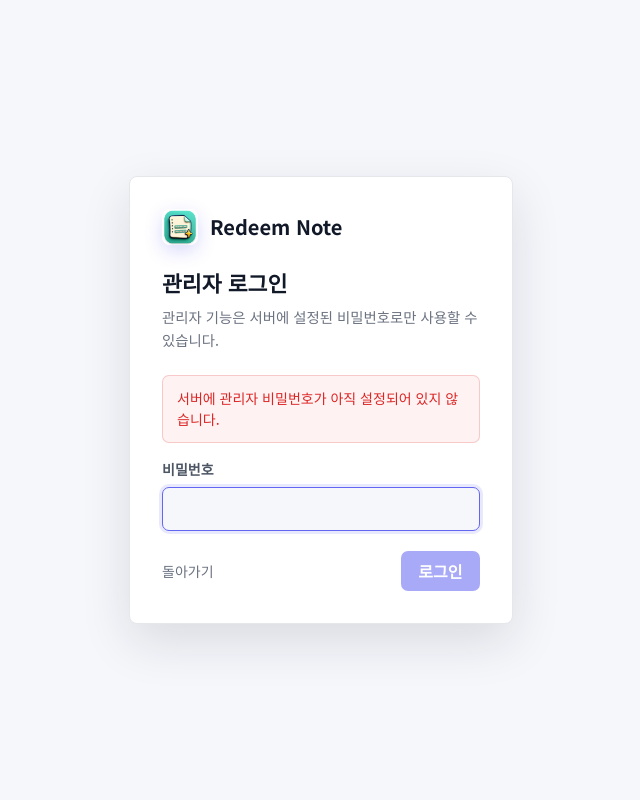
After one commit to sdsr/redeem_crawler, a Flask app: page /admin/login in a window 1280 px wide. The commit adds this page. Shown: the whole page, without its empty margins (319-959 px from the left). Run offline with Flask 3, Linux system fonts and the light colour scheme.

Commit message:
Secure admin login and refresh Redeem Note branding

```diff
--- /dev/null
+++ b/templates/admin_login.html
@@ -0,0 +1,212 @@
+<!DOCTYPE html>
+<html lang="ko">
+<head>
+    <meta charset="UTF-8">
+    <meta name="viewport" content="width=device-width, initial-scale=1.0">
+    <title>관리자 로그인 - Redeem Note</title>
+    <link rel="icon" type="image/png" href="{{ url_for('static', filename='icons/redeem-note.png') }}">
+    <link rel="preconnect" href="https://fonts.googleapis.com">
+    <link rel="preconnect" href="https://fonts.gstatic.com" crossorigin>
+    <link href="https://fonts.googleapis.com/css2?family=Noto+Sans+KR:wght@400;500;600;700&display=swap" rel="stylesheet">
+    <style>
+        :root {
+            --bg-main: #f6f7fb;
+            --bg-panel: #ffffff;
+            --text-primary: #111827;
+            --text-secondary: #4b5563;
+            --text-muted: #6b7280;
+            --border: #e5e7eb;
+            --accent: #6366f1;
+            --accent-hover: #4f46e5;
+            --red: #dc2626;
+            --red-bg: #fef2f2;
+            --shadow: 0 18px 50px rgba(17, 24, 39, 0.12);
+        }
+
+        :root[data-theme="dark"] {
+            --bg-main: #0f172a;
+            --bg-panel: #111827;
+            --text-primary: #f8fafc;
+            --text-secondary: #cbd5e1;
+            --text-muted: #94a3b8;
+            --border: #263244;
+            --accent: #8b93ff;
+            --accent-hover: #a5b4fc;
+            --red: #fca5a5;
+            --red-bg: rgba(248, 113, 113, 0.14);
+            --shadow: 0 22px 60px rgba(0, 0, 0, 0.36);
+        }
+
+        * {
+            box-sizing: border-box;
+            margin: 0;
+            padding: 0;
+        }
+
+        body {
+            min-height: 100vh;
+            display: grid;
+            place-items: center;
+            padding: 1.5rem;
+            background: var(--bg-main);
+            color: var(--text-primary);
+            font-family: 'Noto Sans KR', -apple-system, BlinkMacSystemFont, sans-serif;
+        }
+
+        .login-panel {
+            width: min(100%, 24rem);
+            padding: 2rem;
+            background: var(--bg-panel);
+            border: 1px solid var(--border);
+            border-radius: 8px;
+            box-shadow: var(--shadow);
+        }
+
+        .brand {
+            display: flex;
+            align-items: center;
+            gap: 0.75rem;
+            margin-bottom: 1.5rem;
+            font-weight: 700;
+            font-size: 1.25rem;
+        }
+
+        .brand-mark {
+            width: 2.25rem;
+            height: 2.25rem;
+            border-radius: 8px;
+            overflow: hidden;
+            flex-shrink: 0;
+            box-shadow: 0 6px 18px rgba(99, 102, 241, 0.24);
+        }
+
+        .brand-mark img {
+            width: 100%;
+            height: 100%;
+            display: block;
+        }
+
+        h1 {
+            margin-bottom: 0.5rem;
+            font-size: 1.35rem;
+            line-height: 1.3;
+        }
+
+        .desc {
+            margin-bottom: 1.5rem;
+            color: var(--text-muted);
+            font-size: 0.9rem;
+            line-height: 1.6;
+        }
+
+        label {
+            display: block;
+            margin-bottom: 0.5rem;
+            color: var(--text-secondary);
+            font-size: 0.875rem;
+            font-weight: 600;
+        }
+
+        input {
+            width: 100%;
+            height: 2.75rem;
+            padding: 0 0.875rem;
+            background: var(--bg-main);
+            color: var(--text-primary);
+            border: 1px solid var(--border);
+            border-radius: 7px;
+            font: inherit;
+            outline: none;
+        }
+
+        input:focus {
+            border-color: var(--accent);
+            box-shadow: 0 0 0 3px rgba(99, 102, 241, 0.14);
+        }
+
+        .error {
+            margin-bottom: 1rem;
+            padding: 0.75rem 0.875rem;
+            background: var(--red-bg);
+            color: var(--red);
+            border: 1px solid rgba(220, 38, 38, 0.2);
+            border-radius: 7px;
+            font-size: 0.875rem;
+            line-height: 1.5;
+        }
+
+        .actions {
+            display: flex;
+            align-items: center;
+            justify-content: space-between;
+            gap: 1rem;
+            margin-top: 1.25rem;
+        }
+
+        a {
+            color: var(--text-muted);
+            font-size: 0.875rem;
+            text-decoration: none;
+        }
+
+        a:hover {
+            color: var(--accent);
+        }
+
+        button {
+            height: 2.5rem;
+            padding: 0 1.1rem;
+            background: var(--accent);
+            color: white;
+            border: 0;
+            border-radius: 7px;
+            font: inherit;
+            font-weight: 700;
+            cursor: pointer;
+        }
+
+        button:hover {
+            background: var(--accent-hover);
+        }
+
+        button:disabled {
+            cursor: not-allowed;
+            opacity: 0.55;
+        }
+    </style>
+</head>
+<body>
+    <main class="login-panel">
+        <div class="brand">
+            <div class="brand-mark">
+                <img src="{{ url_for('static', filename='icons/redeem-note.png') }}" alt="" aria-hidden="true">
+            </div>
+            <span>Redeem Note</span>
+        </div>
+
+        <h1>관리자 로그인</h1>
+        <p class="desc">관리자 기능은 서버에 설정된 비밀번호로만 사용할 수 있습니다.</p>
+
+        {% if error %}
+        <div class="error">{{ error }}</div>
+        {% elif not is_configured %}
+        <div class="error">서버에 관리자 비밀번호가 아직 설정되어 있지 않습니다.</div>
+        {% endif %}
+
+        <form method="post" action="{{ url_for('admin_login') }}">
+            <label for="password">비밀번호</label>
+            <input id="password" name="password" type="password" autocomplete="current-password" autofocus required>
+
+            <div class="actions">
+                <a href="{{ url_for('index') }}">돌아가기</a>
+                <button type="submit" {% if not is_configured %}disabled{% endif %}>로그인</button>
+            </div>
+        </form>
+    </main>
+
+    <script>
+        const theme = localStorage.getItem('redeem-theme') || 'light';
+        document.documentElement.dataset.theme = theme;
+    </script>
+</body>
+</html>
--- a/web_app.py
+++ b/web_app.py
@@ -4,10 +4,14 @@
 Flask 기반 웹 애플리케이션으로 저장된 리딤코드를 확인합니다.
 """
 
-from flask import Flask, render_template, jsonify, request, session
+from flask import Flask, render_template, jsonify, request, session, redirect, url_for
 from database import get_session, RedeemCode
 from sqlalchemy import func
 from datetime import datetime, date, timedelta
+from dotenv import load_dotenv
+from werkzeug.security import check_password_hash
+import hmac
+import os
 import threading
 import sys
 import secrets
@@ -23,12 +27,19 @@ def configure_output_encoding():
 
 
 configure_output_encoding()
+load_dotenv()
 
 app = Flask(__name__)
-app.secret_key = secrets.token_hex(16)  # 세션용 시크릿 키
+app.secret_key = os.environ.get('REDEEM_SCROLL_SECRET_KEY') or secrets.token_hex(32)
+app.config.update(
+    SESSION_COOKIE_HTTPONLY=True,
+    SESSION_COOKIE_SAMESITE='Lax',
+)
+if os.environ.get('REDEEM_SCROLL_COOKIE_SECURE') == '1':
+    app.config['SESSION_COOKIE_SECURE'] = True
 
-# 관리자 비밀번호 (원하는 값으로 변경하세요)
-ADMIN_PASSWORD = "admin1234"
+ADMIN_PASSWORD_ENV = 'REDEEM_SCROLL_ADMIN_PASSWORD'
+ADMIN_PASSWORD_HASH_ENV = 'REDEEM_SCROLL_ADMIN_PASSWORD_HASH'
 
 # 스크래핑 상태 관리
 scrape_state = {
@@ -79,6 +90,43 @@ def get_all_codes():
         return result
     finally:
         session.close()
+
+
+def hide_admin_only_code_fields(codes):
+    """Remove source/date metadata from public API responses."""
+    admin_only_fields = ('source_title', 'source_url', 'source_posted_at', 'created_at', 'sort_at')
+    public_codes = []
+    for code in codes:
+        public_code = code.copy()
+        for field in admin_only_fields:
+            public_code.pop(field, None)
+        public_codes.append(public_code)
+    return public_codes
+
+
+def is_admin():
+    """Return whether the current session has admin privileges."""
+    return session.get('is_admin') is True
+
+
+def is_admin_password_configured():
+    """Return whether an admin password or password hash is configured."""
+    return bool(os.environ.get(ADMIN_PASSWORD_HASH_ENV) or os.environ.get(ADMIN_PASSWORD_ENV))
+
+
+def verify_admin_password(password):
+    """Verify the submitted admin password without exposing it in URLs or logs."""
+    password = password or ''
+    password_hash = os.environ.get(ADMIN_PASSWORD_HASH_ENV)
+    if password_hash:
+        return check_password_hash(password_hash, password)
+
+    expected_password = os.environ.get(ADMIN_PASSWORD_ENV)
+    return bool(expected_password) and hmac.compare_digest(password, expected_password)
+
+
+def admin_required_response():
+    return jsonify({'success': False, 'message': '관리자 로그인이 필요합니다.'}), 403
 
 
 def get_today_count():
@@ -265,21 +313,43 @@ GAME_INFO = {
 }
 
 
-def check_admin():
-    """관리자 모드 확인"""
-    # URL 파라미터로 관리자 모드 활성화
-    if request.args.get('admin') == ADMIN_PASSWORD:
-        session['is_admin'] = True
-    # 로그아웃
-    if request.args.get('logout') == '1':
-        session.pop('is_admin', None)
-    return session.get('is_admin', False)
+@app.route('/admin/login', methods=['GET', 'POST'])
+def admin_login():
+    """관리자 로그인"""
+    if is_admin():
+        return redirect(url_for('index'))
+
+    error = None
+    status_code = 200
+    if request.method == 'POST':
+        if not is_admin_password_configured():
+            error = '관리자 비밀번호가 설정되어 있지 않습니다.'
+            status_code = 503
+        elif verify_admin_password(request.form.get('password')):
+            session['is_admin'] = True
+            return redirect(url_for('index'))
+        else:
+            error = '비밀번호가 올바르지 않습니다.'
+            status_code = 401
+
+    return render_template(
+        'admin_login.html',
+        error=error,
+        is_configured=is_admin_password_configured()
+    ), status_code
+
+
+@app.route('/admin/logout')
+def admin_logout():
+    """관리자 로그아웃"""
+    session.pop('is_admin', None)
+    return redirect(url_for('index'))
 
 
 @app.route('/')
 def index():
     """메인 페이지"""
-    is_admin = check_admin()
+    admin_mode = is_admin()
 
     codes = get_all_codes()
     stats = get_stats()
@@ -319,7 +389,7 @@ def index():
                          recent_new=recent_new,
                          today_count=today_count,
                          scrape_info=scrape_info,
-                         is_admin=is_admin,
+                         is_admin=admin_mode,
                          now=datetime.now)
 
 
@@ -327,6 +397,8 @@ def index():
 def api_codes():
     """API: 코드 목록"""
     codes = get_all_codes()
+    if not is_admin():
+        codes = hide_admin_only_code_fields(codes)
     return jsonify(codes)
 
 
@@ -341,6 +413,9 @@ def api_stats():
 def api_scrape():
     """API: 스크래핑 시작"""
     global scrape_state
+
+    if not is_admin():
+        return admin_required_response()
 
     print("\n[API] /api/scrape 호출됨")
     sys.stdout.flush()
@@ -395,6 +470,9 @@ def api_scrape():
 @app.route('/api/scrape/status')
 def api_scrape_status():
     """API: 스크래핑 상태 확인"""
+    if not is_admin():
+        return admin_required_response()
+
     with scrape_lock:
         # 남은 쿨타임 계산
         remaining_seconds = 0
@@ -419,6 +497,9 @@ def api_scrape_ack():
     클라이언트에서 결과를 확인한 후 호출하여 중복 새로고침 방지
     """
     global scrape_state
+    if not is_admin():
+        return admin_required_response()
+
     with scrape_lock:
         scrape_state['last_result'] = None
     return jsonify({'success': True})
@@ -432,7 +513,7 @@ def api_delete_code(code_id):
     이렇게 하면 다음 스크래핑에서 같은 코드를 다시 가져오지 않음
     """
     # 관리자 권한 확인
-    if not session.get('is_admin', False):
+    if not is_admin():
         return jsonify({'success': False, 'message': '권한이 없습니다.'}), 403
 
     db_session = get_session()
@@ -462,6 +543,8 @@ def api_delete_code(code_id):
 def api_refresh_codes():
     """API: 코드 목록 새로고침 (AJAX용)"""
     codes = get_all_codes()
+    if not is_admin():
+        codes = hide_admin_only_code_fields(codes)
     stats = get_stats()
     today_count = get_today_count()
 
@@ -482,7 +565,7 @@ def api_refresh_codes():
 
 if __name__ == '__main__':
     print("=" * 50)
-    print("  리딤코드 뷰어 시작")
+    print("  Redeem Note 시작")
     print("  http://localhost:5000 에서 확인하세요")
     print("=" * 50)
     # use_reloader=False: 리로더가 2개 프로세스를 띄우는 것 방지
```
Also changed, not shown: templates/index.html (+84 -21 lines), tests/admin_auth_checks.py (added, +90 -0 lines), static/icons/redeem-note.png (added), 1 other file.
